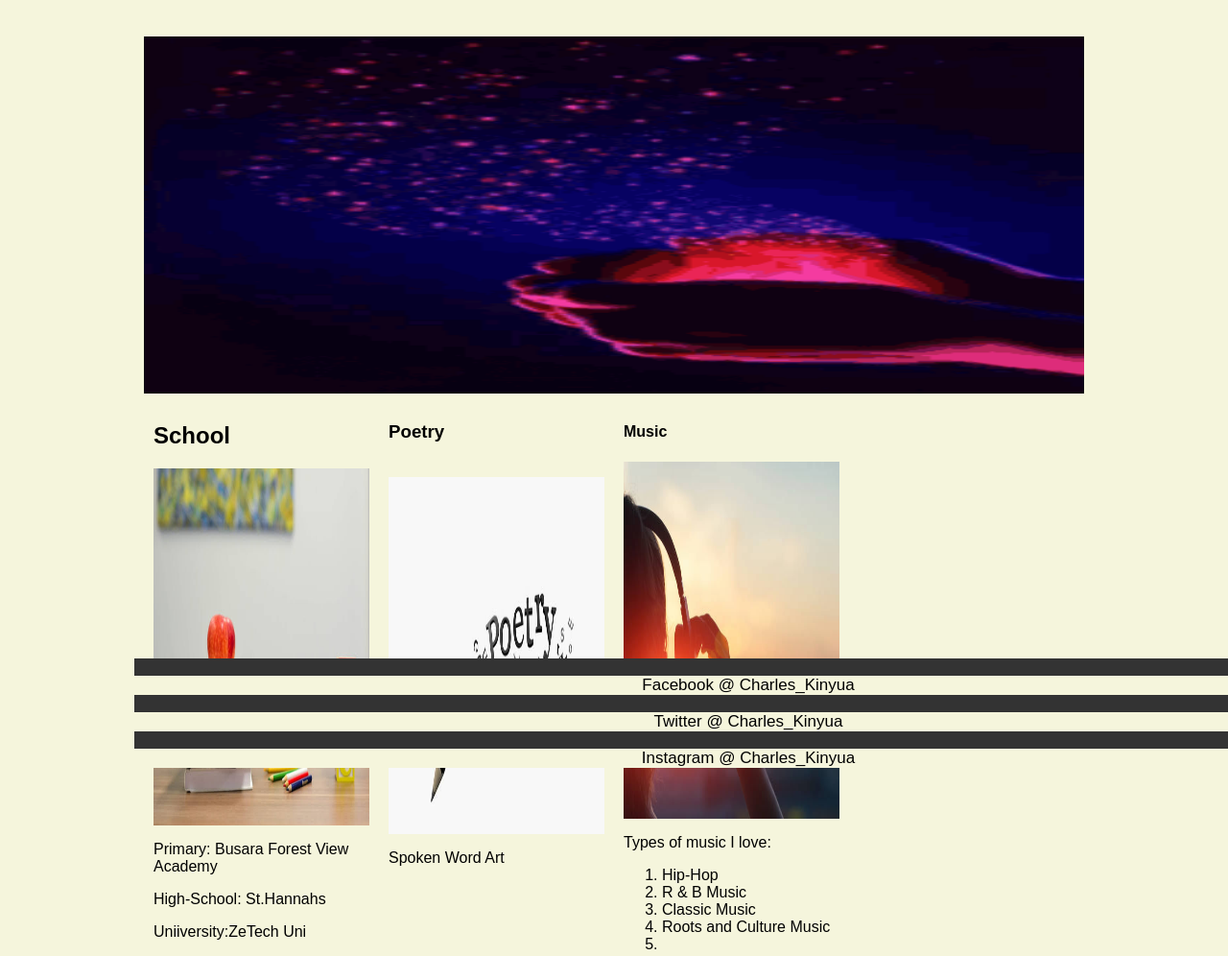
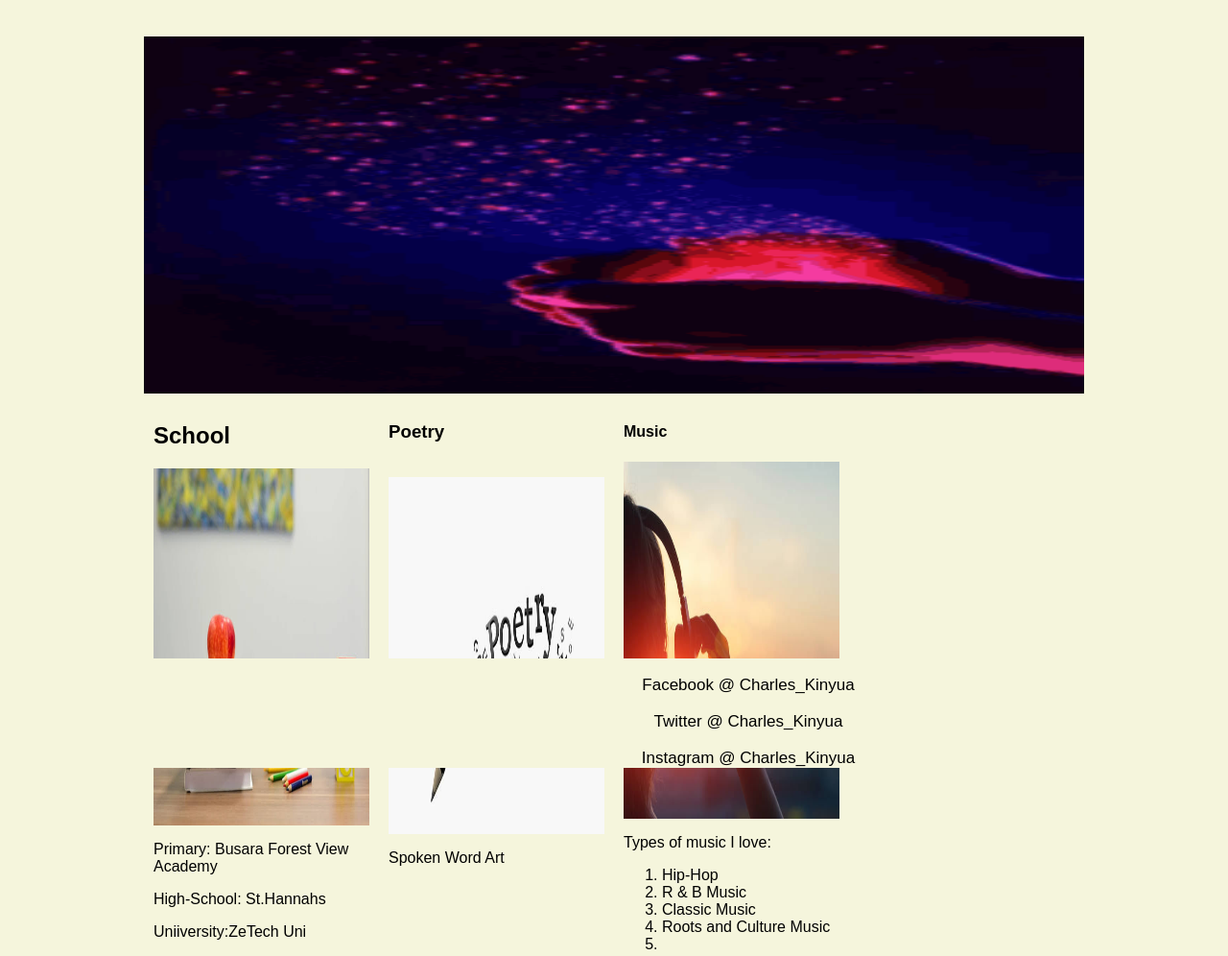
Before and after one commit to charleskirima/potfolio, a plain HTML site: page index.html in a window 1280 px wide. Shown: the whole page at 96% size. Drawn offline with Linux system fonts and the light colour scheme.

Commit message:
styled the footer

```diff
--- a/aboutme.css
+++ b/aboutme.css
@@ -58,7 +58,7 @@ position:fixed;
 }
 .navbar{
   overflow: hidden;
-  background-color: #333;
+  background-color: beige;
   position:fixed;
   bottom:0;
   width:100%;
```
Also changed, not shown: index.html (renamed from aboutme.html).
